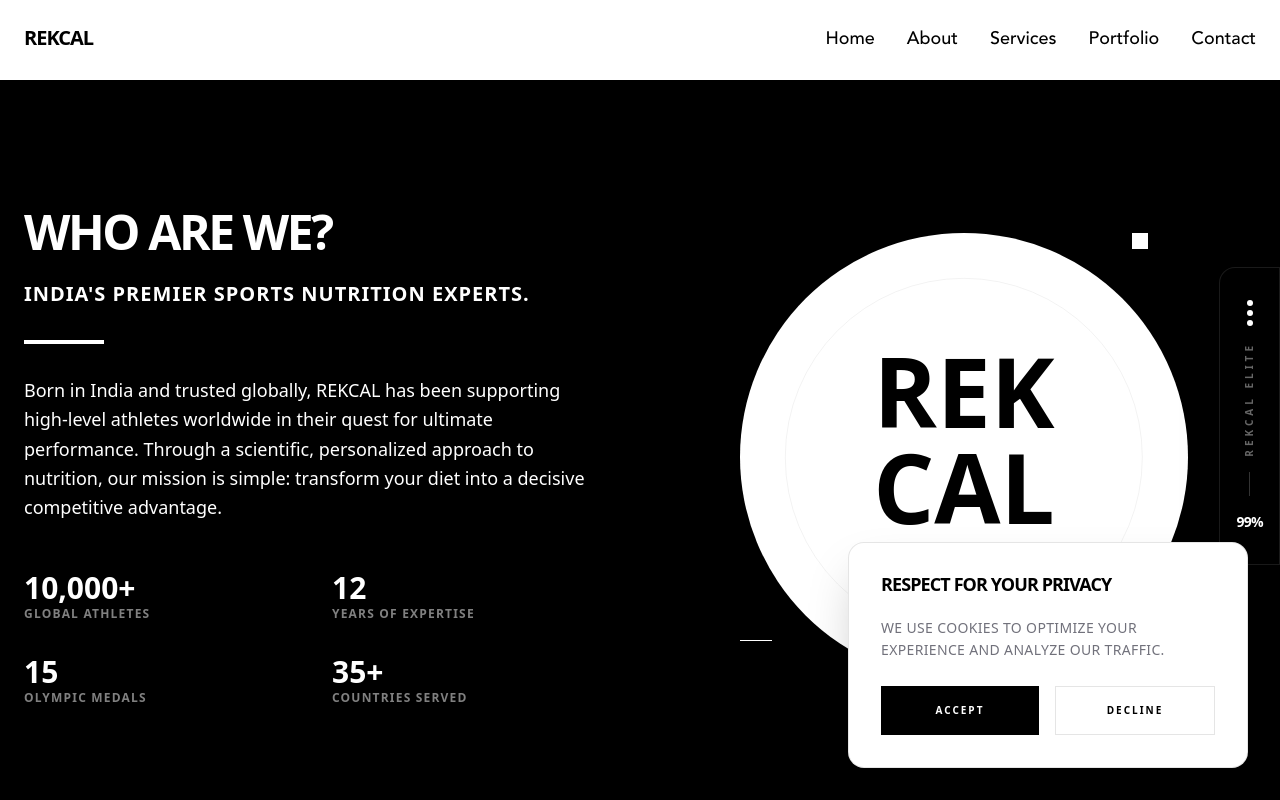
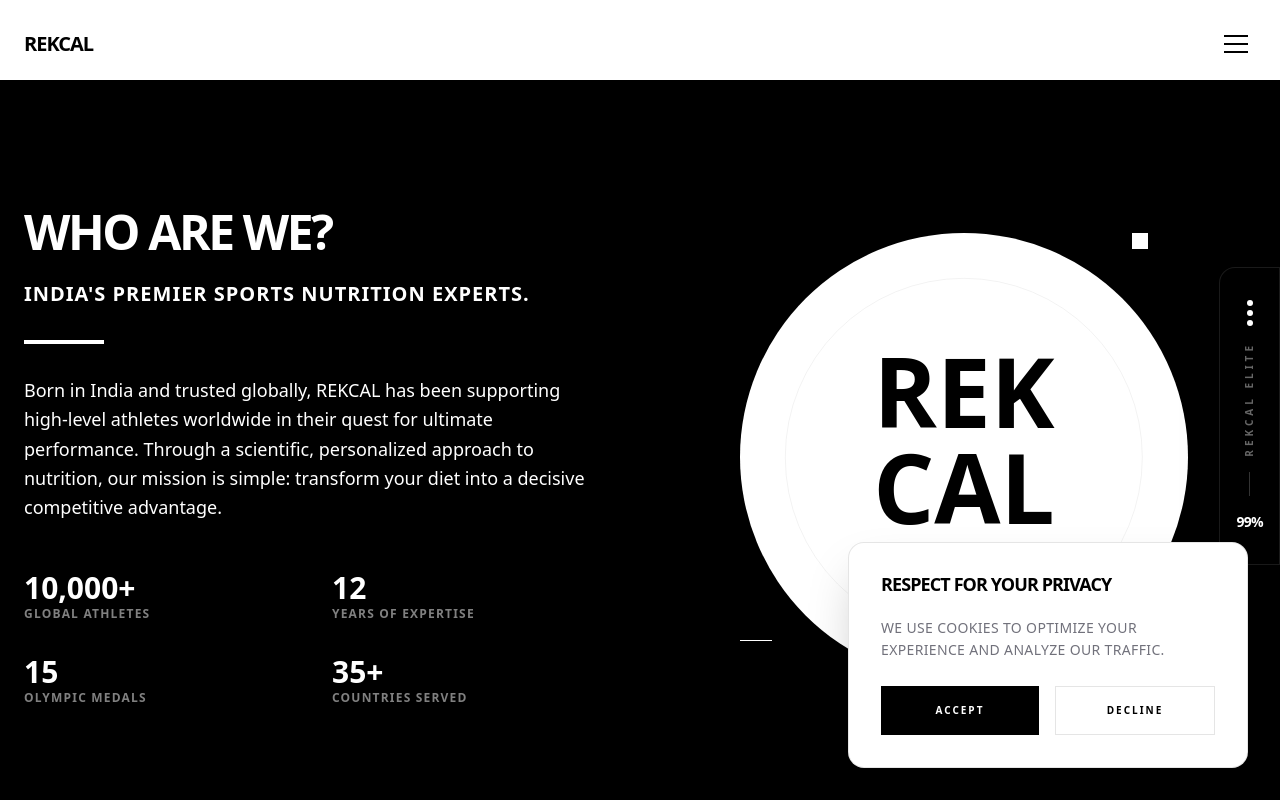
Before and after one commit to idformike1/Personal-Website-7, a Next.js app: page /propos in a window 1280 px wide. Shown: the top 800 px of the page. Built offline with nearby package versions, Linux system fonts and the light colour scheme.

Commit message:
feat: initial about-layout baseline with optimized GSAP components

```diff
--- a/components/layout/Header.tsx
+++ b/components/layout/Header.tsx
@@ -1,79 +1,224 @@
 "use client";
 import Link from "next/link";
-import React, { useState, useEffect } from "react";
-import { motion, AnimatePresence } from "framer-motion";
+import React, { useState, useEffect, useRef } from "react";
+import { usePathname } from "next/navigation";
+import Image from "next/image";
+import gsap from "gsap";
+import { useGSAP } from "@gsap/react";
+import { ScrollTrigger } from "gsap/ScrollTrigger";
+
+gsap.registerPlugin(useGSAP, ScrollTrigger);
 
 const NAV_LINKS = [
-  { id: "accueil", label: "Home", href: "/" },
-  { id: "propos", label: "About", href: "/propos" },
-  { id: "prestations", label: "Services", href: "/prestations" },
-  { id: "realisations", label: "Portfolio", href: "/realisations" },
-  { id: "contact", label: "Contact", href: "/contact" },
+  { id: "accueil", label: "Home", href: "/", image: "/images/portfolio/olympic_athlete.png" },
+  { id: "propos", label: "About", href: "/propos", image: "/images/portfolio/marathon_fuel.png" },
+  { id: "prestations", label: "Services", href: "/prestations", image: "/images/portfolio/wrestling_transform.png" },
+  { id: "realisations", label: "Portfolio", href: "/realisations", image: "/images/portfolio/cricket_prep.png" },
+  { id: "contact", label: "Contact", href: "/contact", image: "/images/portfolio/badminton_agility.png" },
 ];
+
+/**
+ * Reusable component to handle the specific GSAP "Full to Half Left-Aligned" hover animation
+ */
+function AnimatedLink({
+  href,
+  children,
+  className = "",
+  isActive = false,
+  isExternal = false,
+  onMouseEnter,
+  onMouseLeave,
+  onClick,
+  thickness = "large",
+}: {
+  href?: string;
+  children: React.ReactNode;
+  className?: string;
+  isActive?: boolean;
+  isExternal?: boolean;
+  thickness?: "small" | "large";
+  onMouseEnter?: () => void;
+  onMouseLeave?: () => void;
+  onClick?: () => void;
+}) {
+  const lineRef = useRef<HTMLDivElement>(null);
+  const hoverAnimRef = useRef<gsap.core.Timeline | null>(null);
+
+  useGSAP(() => {
+    // Safety: Kill any active tweens (like from a recent MouseLeave) when the route changes
+    gsap.killTweensOf(lineRef.current);
+
+    // Initial state: right-aligned, width is based on active stat
+    gsap.set(lineRef.current, { scaleX: isActive ? 0.5 : 0, transformOrigin: "right" });
+  }, { scope: lineRef, dependencies: [isActive] });
+
+  const handleMouseEnter = () => {
+    onMouseEnter?.();
+    if (isActive) return;
+
+    // Safety: Kill any ongoing animations to prevent twitching if the user hovers very rapidly
+    gsap.killTweensOf(lineRef.current);
+
+    // Step 1: Force origin to the LEFT
+    gsap.set(lineRef.current, { transformOrigin: "left" });
+
+    // Step 2 & 3: Strike fully from the left (0 -> 1)
+    gsap.to(lineRef.current, {
+      scaleX: 1,
+      duration: 0.32,
+      ease: "power2.out",
+      onComplete: () => {
+        // Step 4: Instantly and invisibly swap anchor to the RIGHT
+        gsap.set(lineRef.current, { transformOrigin: "right" });
+
+        // Step 5: Settle to 50% width by pulling away from the left edge
+        gsap.to(lineRef.current, { scaleX: 0.5, duration: 0.38, ease: "power2.inOut" });
+      }
+    });
+  };
+
+  const handleMouseLeave = () => {
+    onMouseLeave?.();
+    if (isActive) return;
+
+    gsap.killTweensOf(lineRef.current);
+
+    // Safety check: ensure origin is right so it always correctly vanishes into the right side
+    gsap.set(lineRef.current, { transformOrigin: "right" });
+    gsap.to(lineRef.current, { scaleX: 0, duration: 0.38, ease: "power3.out" });
+  };
+
+  const commonClasses = `relative inline-block w-max ${className}`;
+  const thicknessClass = thickness === "large" ? "h-[1px] sm:h-[2px]" : "h-[1px]";
+
+  const content = (
+    <>
+      {children}
+      <div
+        ref={lineRef}
+        className={`absolute right-0 bottom-0 bg-white w-full origin-right ${thicknessClass}`}
+        style={{ transform: isActive ? "scaleX(0.5)" : "scaleX(0)" }}
+      />
+    </>
+  );
+
+  if (isExternal && href) {
+    return (
+      <a
+        href={href}
+        target="_blank"
+        rel="noopener noreferrer"
+        className={commonClasses}
+        onMouseEnter={handleMouseEnter}
+        onMouseLeave={handleMouseLeave}
+      >
+        {content}
+      </a>
+    );
+  }
+
+  if (href) {
+    return (
+      <Link
+        href={href}
+        className={commonClasses}
+        onMouseEnter={handleMouseEnter}
+        onMouseLeave={handleMouseLeave}
+        onClick={onClick}
+      >
+        {content}
+      </Link>
+    );
+  }
+
+  return (
+    <span
+      className={`${commonClasses} cursor-pointer`}
+      onMouseEnter={handleMouseEnter}
+      onMouseLeave={handleMouseLeave}
+      onClick={onClick}
+    >
+      {content}
+    </span>
+  );
+}
 
 export default function Header() {
   const [isScrolled, setIsScrolled] = useState(false);
   const [isOpen, setIsOpen] = useState(false);
+  const [hoveredLink, setHoveredLink] = useState<string | null>(null);
+
+  const container = useRef<HTMLDivElement>(null);
+  const tl = useRef<gsap.core.Timeline>(null);
+  const pathname = usePathname();
+  const openRef = useRef(isOpen);
 
   useEffect(() => {
-    const handleScroll = () => {
+    openRef.current = isOpen;
+  }, [isOpen]);
+
+  const activeImage = NAV_LINKS.find(l => l.href === (hoveredLink || pathname))?.image || NAV_LINKS[0].image;
+
+  useGSAP(() => {
+    tl.current = gsap.timeline({ paused: true })
+      .to(".menu-overlay", {
+        clipPath: "polygon(0% 0%, 100% 0%, 100% 100%, 0% 100%)",
+        duration: 0.9,
+        ease: "expo.inOut",
+      })
+      .from(".menu-link-text", {
+        yPercent: 100,
+        duration: 0.6,
+        stagger: 0.04,
+        ease: "power4.out",
+      }, "-=0.45")
+      .from(".menu-extras", {
+        opacity: 0,
+        y: 20,
+        duration: 0.45,
+        ease: "power2.out",
+      }, "-=0.3");
+
+    ScrollTrigger.create({
+      start: "top top",
+      end: "max",
+      onUpdate: (self) => {
         setIsScrolled(window.scrollY > 50);
-    };
-    window.addEventListener("scroll", handleScroll);
-    return () => window.removeEventListener("scroll", handleScroll);
-  }, []);
+      }
+    });
+  }, { scope: container });
 
-  // Prevent scrolling when mobile menu is open
   useEffect(() => {
     if (isOpen) {
       document.body.style.overflow = "hidden";
+      tl.current?.play();
     } else {
       document.body.style.overflow = "unset";
+      tl.current?.reverse();
     }
     return () => {
       document.body.style.overflow = "unset";
     };
   }, [isOpen]);
 
-  const overlayVariants = {
-    closed: {
-      clipPath: "circle(0% at 100% 0%)",
-      transition: {
-        type: "spring" as const,
-        stiffness: 400,
-        damping: 40,
-        delay: 0.2
+  const imageRef = useRef<HTMLImageElement>(null);
+  useGSAP(() => {
+    if (imageRef.current) {
+      gsap.fromTo(imageRef.current,
+        { opacity: 0.5, scale: 1.05 },
+        { opacity: 1, scale: 1, duration: 0.8, ease: "power3.out" }
+      );
     }
-    },
-    open: {
-      clipPath: "circle(150% at 100% 0%)",
-      transition: {
-        type: "spring" as const,
-        stiffness: 40,
-        restDelta: 2
-      }
-    }
-  };
-
-  const navItemVariants = {
-    closed: { y: 100, opacity: 0 },
-    open: (i: number) => ({
-      y: 0,
-      opacity: 1,
-      transition: {
-        delay: 0.3 + i * 0.1,
-        duration: 0.8,
-        ease: [0.33, 1, 0.68, 1] as const
-      }
-    }),
-  };
+  }, [activeImage]);
 
   return (
-    <header className={`fixed top-0 left-0 right-0 z-50 transition-all duration-500 ${
-      isScrolled ? "py-4" : "py-6"
+    <div ref={container} className="fixed top-0 left-0 right-0 z-50">
+      <header className={`transition-all duration-500 border-b border-transparent ${
+        isScrolled && !isOpen
+          ? "py-4 bg-white/75 backdrop-blur-md border-black/5 shadow-sm"
+          : "py-6 bg-transparent"
       }`}>
         <nav className="max-w-7xl mx-auto px-6 flex items-center justify-between relative z-[110]">
-        {/* LOGO */}
           <Link
             href="/"
             onClick={() => setIsOpen(false)}
@@ -84,79 +229,94 @@
             REKCAL
           </Link>
 
-        {/* DESKTOP MENU */}
-        <ul className="hidden md:flex gap-8 items-center">
-          {NAV_LINKS.map((link) => (
-            <li key={link.id}>
-              <Link
-                href={link.href}
-                className="hover:opacity-60 transition-opacity font-avenir text-black text-[18px] font-[500] leading-[23px]"
-              >
-                {link.label}
-              </Link>
-            </li>
-          ))}
-        </ul>
-
-        {/* MOBILE TOGGLE BUTTON */}
           <button
             onClick={() => setIsOpen(!isOpen)}
-          className="md:hidden flex flex-col gap-1.5 p-2 focus:outline-none relative w-10 h-10 items-center justify-center cursor-pointer group"
+            className="flex flex-col gap-1.5 p-2 focus:outline-none relative w-10 h-10 items-center justify-center cursor-pointer group z-[110]"
             aria-label={isOpen ? "Close Menu" : "Open Menu"}
           >
-          <motion.div
-            animate={isOpen ? { rotate: 45, y: 5 } : { rotate: 0, y: 0 }}
-            className={`w-6 h-[2px] transition-colors duration-300 ${isOpen ? "bg-white" : "bg-black"}`}
+            <div
+              style={{ transform: isOpen ? "rotate(45deg) translateY(5px)" : "rotate(0) translateY(0)" }}
+              className={`w-6 h-[2px] transition-all duration-[225ms] ${isOpen ? "bg-white" : "bg-black"}`}
             />
-          <motion.div
-            animate={isOpen ? { opacity: 0, scale: 0 } : { opacity: 1, scale: 1 }}
-            className={`w-6 h-[2px] transition-colors duration-300 ${isOpen ? "bg-white" : "bg-black"}`}
+            <div
+              style={{ opacity: isOpen ? 0 : 1, transform: isOpen ? "scale(0)" : "scale(1)" }}
+              className={`w-6 h-[2px] transition-all duration-[225ms] ${isOpen ? "bg-white" : "bg-black"}`}
             />
-          <motion.div
-            animate={isOpen ? { rotate: -45, y: -5 } : { rotate: 0, y: 0 }}
-            className={`w-6 h-[2px] transition-colors duration-300 ${isOpen ? "bg-white" : "bg-black"}`}
+            <div
+              style={{ transform: isOpen ? "rotate(-45deg) translateY(-5px)" : "rotate(0) translateY(0)" }}
+              className={`w-6 h-[2px] transition-all duration-[225ms] ${isOpen ? "bg-white" : "bg-black"}`}
             />
           </button>
         </nav>
+      </header>
 
-      {/* MOBILE MENU OVERLAY */}
-      <AnimatePresence>
-        {isOpen && (
-          <motion.div
-            initial="closed"
-            animate="open"
-            exit="closed"
-            variants={overlayVariants}
-            className="fixed inset-0 bg-[#141414] z-[100] flex items-center px-10"
+      <div
+        className="menu-overlay fixed inset-0 bg-[#0a0a0a] z-[100] grid grid-cols-1 sm:grid-cols-2 h-screen w-full pointer-events-none"
+        style={{ clipPath: "polygon(0% 0%, 100% 0%, 100% 0%, 0% 0%)" }}
       >
-            <div className="flex flex-col gap-4 mt-8">
-              {NAV_LINKS.map((link, i) => (
+        <div className={`col-span-1 sm:col-span-2 grid grid-cols-1 sm:grid-cols-2 h-full w-full ${isOpen ? "pointer-events-auto" : "pointer-events-none"}`}>
+
+          <div className="hidden sm:flex items-center justify-start p-6 sm:p-12 xl:p-24 xl:pl-32 relative h-full">
+             <div className="relative w-full max-w-sm lg:max-w-md aspect-[3/4] overflow-hidden bg-white/5 rounded-sm shadow-2xl">
+                <Image
+                  ref={imageRef}
+                  src={activeImage}
+                  alt="Menu showcase image"
+                  fill
+                  sizes="(max-width: 640px) 0vw, 50vw"
+                  className="object-cover"
+                  priority
+                />
+             </div>
+          </div>
+
+          <div className="flex flex-col justify-center px-8 sm:px-12 lg:px-20 pt-[15vh] pb-[10vh] h-full relative">
+            <div className="flex flex-col gap-2 sm:gap-4 mb-auto pt-20">
+              {NAV_LINKS.map((link) => (
                 <div key={link.id} className="overflow-hidden">
-                  <motion.div
-                    custom={i}
-                    variants={navItemVariants}
-                  >
-                    <Link
+                  <div className="menu-link-text flex items-center">
+                    <AnimatedLink
                       href={link.href}
                       onClick={() => setIsOpen(false)}
-                      className="text-5xl sm:text-7xl font-bold uppercase tracking-tighter text-white hover:text-white/60 transition-colors block leading-none"
+                      isActive={pathname === link.href}
+                      onMouseEnter={() => setHoveredLink(link.href)}
+                      onMouseLeave={() => setHoveredLink(null)}
+                      thickness="large"
+                      className="text-5xl sm:text-7xl lg:text-8xl font-medium tracking-tight text-white leading-tight pb-0.5 sm:pb-1"
                     >
                       {link.label}
-                    </Link>
-                  </motion.div>
+                    </AnimatedLink>
+                  </div>
                 </div>
               ))}
             </div>
 
-            {/* BACKGROUND STYLING (Subtle reference to CodePen's image logic) */}
-            <div className="absolute right-0 bottom-0 opacity-10 p-10 select-none pointer-events-none">
-                <span className="text-[20vw] font-black text-white leading-none uppercase">
+            <div className="menu-extras flex flex-col sm:flex-row justify-between items-start sm:items-end w-full gap-8 border-t border-white/20 pt-8">
+              <div className="flex flex-col gap-2">
+                <span className="text-white/50 uppercase text-xs tracking-wider">Socials</span>
+                <div className="flex flex-col gap-1 text-sm items-start">
+                  <AnimatedLink isExternal href="https://facebook.com" thickness="small" className="text-white pb-0.5">Facebook</AnimatedLink>
+                  <AnimatedLink isExternal href="https://twitter.com" thickness="small" className="text-white pb-0.5">Twitter</AnimatedLink>
+                  <AnimatedLink isExternal href="https://linkedin.com" thickness="small" className="text-white pb-0.5">LinkedIn</AnimatedLink>
+                  <AnimatedLink isExternal href="https://instagram.com" thickness="small" className="text-white pb-0.5">Instagram</AnimatedLink>
+                </div>
+              </div>
+
+              <div className="flex gap-12 text-sm text-white/50">
+                <AnimatedLink thickness="small" className="text-white pb-0.5">Play Reel</AnimatedLink>
+                <AnimatedLink thickness="small" className="text-white pb-0.5">Our Story</AnimatedLink>
+              </div>
+            </div>
+
+            <div className="absolute top-1/2 left-0 -translate-y-1/2 -z-10 opacity-[0.03] select-none pointer-events-none hidden lg:block">
+                <span className="text-[15vw] font-black text-white leading-none uppercase mix-blend-overlay">
                     REKCAL
                 </span>
             </div>
-          </motion.div>
-        )}
-      </AnimatePresence>
-    </header>
+          </div>
+
+        </div>
+      </div>
+    </div>
   );
 }
--- a/package.json
+++ b/package.json
@@ -9,6 +9,7 @@
     "lint": "eslint"
   },
   "dependencies": {
+    "@gsap/react": "^2.1.2",
     "framer-motion": "^12.38.0",
     "gsap": "^3.14.2",
     "lenis": "^1.3.20",
```
Also changed, not shown: components/sections/Hero.tsx (+35 -17 lines), components/sections/Philosophy.tsx (+41 -34 lines), 1 other file (tests, documents, lock files or other folders). Lines whose indentation alone changed are shown as unchanged.
